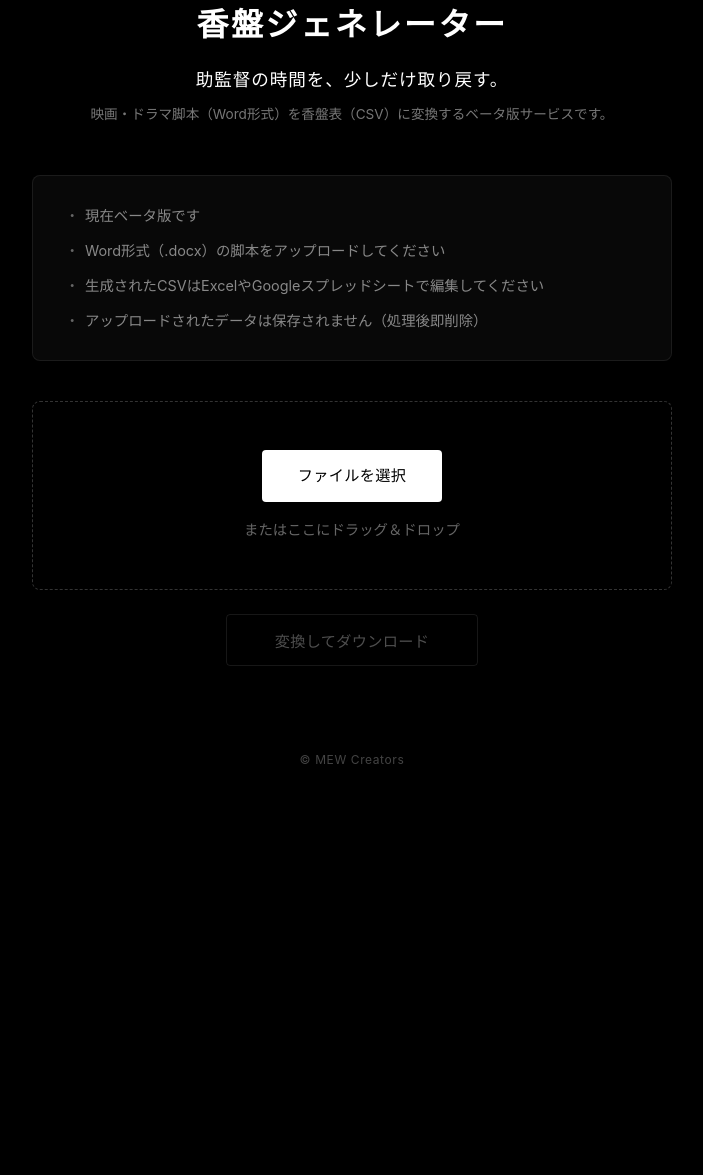
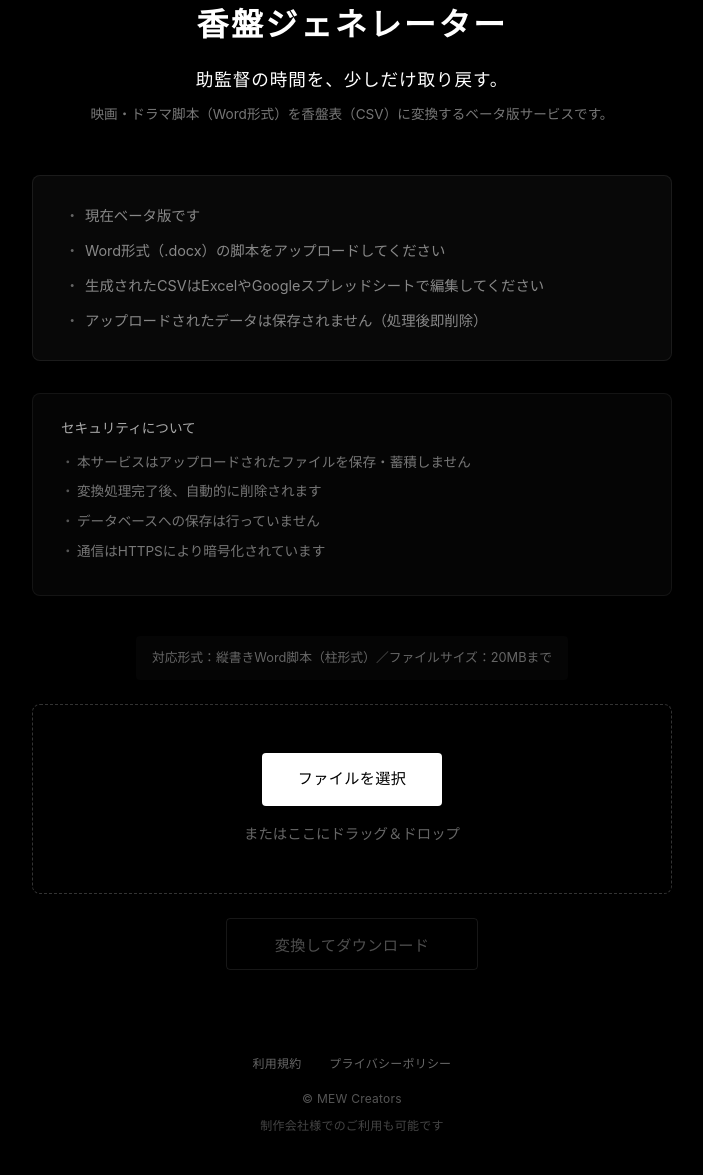
Before and after one commit to kyakuhonshin/kouban-generator, a FastAPI app: page / in a window 1280 px wide. Shown: the part 61-1236 px from the top of the page, without its empty margins (288-991 px from the left). Before the commit the page ends 825 px from the top, so only its background shows below. Run offline with FastAPI, Linux system fonts and the light colour scheme.

Commit message:
UI/UX改善: セキュリティ表記・利用規約・プライバシーポリシー・エラー処理強化

```diff
--- a/main.py
+++ b/main.py
@@ -10,19 +10,183 @@ app = FastAPI(title="香盤ジェネレーター")
 
 templates = Jinja2Templates(directory="templates")
 
+# 最大ファイルサイズ：20MB
+MAX_FILE_SIZE = 20 * 1024 * 1024
+
 @app.get("/", response_class=HTMLResponse)
 async def index(request: Request):
     return templates.TemplateResponse("index.html", {"request": request})
 
+@app.get("/terms", response_class=HTMLResponse)
+async def terms(request: Request):
+    html_content = """
+<!DOCTYPE html>
+<html lang="ja">
+<head>
+    <meta charset="UTF-8">
+    <meta name="viewport" content="width=device-width, initial-scale=1.0">
+    <title>利用規約 - 香盤ジェネレーター</title>
+    <style>
+        * { margin: 0; padding: 0; box-sizing: border-box; }
+        body {
+            background-color: #000;
+            color: #ccc;
+            font-family: -apple-system, BlinkMacSystemFont, "Segoe UI", Roboto, "Hiragino Sans", sans-serif;
+            line-height: 1.8;
+            padding: 60px 20px;
+        }
+        .container {
+            max-width: 680px;
+            margin: 0 auto;
+        }
+        h1 {
+            color: #fff;
+            font-size: 1.5rem;
+            margin-bottom: 40px;
+            letter-spacing: 0.05em;
+        }
+        h2 {
+            color: #aaa;
+            font-size: 1.1rem;
+            margin: 32px 0 16px;
+            font-weight: 500;
+        }
+        p {
+            margin-bottom: 16px;
+            font-size: 0.95rem;
+        }
+        a {
+            color: #888;
+            text-decoration: none;
+        }
+        a:hover {
+            color: #aaa;
+        }
+        .back-link {
+            margin-top: 48px;
+            padding-top: 24px;
+            border-top: 1px solid #333;
+        }
+    </style>
+</head>
+<body>
+    <div class="container">
+        <h1>利用規約</h1>
+
+        <h2>第1条（サービス内容）</h2>
+        <p>本サービスは、脚本データをCSV形式へ変換するツールを提供するものです。</p>
+
+        <h2>第2条（データの取扱い）</h2>
+        <p>アップロードされたファイルは変換処理のみに使用され、処理完了後に削除されます。当社はデータの保存・蓄積を行いません。</p>
+
+        <h2>第3条（利用者責任）</h2>
+        <p>利用者は、自らの責任において脚本データをアップロードするものとします。</p>
+
+        <h2>第4条（免責）</h2>
+        <p>本サービスの利用により生じた損害について、当社は一切の責任を負いません。変換精度を保証するものではありません。</p>
+
+        <h2>第5条（サービスの停止・変更）</h2>
+        <p>当社は予告なくサービスを変更・停止する場合があります。</p>
+
+        <h2>第6条（禁止事項）</h2>
+        <p>違法コンテンツのアップロードは禁止します。</p>
+
+        <div class="back-link">
+            <a href="/">← トップページに戻る</a>
+        </div>
+    </div>
+</body>
+</html>
+"""
+    return HTMLResponse(content=html_content)
+
+@app.get("/privacy", response_class=HTMLResponse)
+async def privacy(request: Request):
+    html_content = """
+<!DOCTYPE html>
+<html lang="ja">
+<head>
+    <meta charset="UTF-8">
+    <meta name="viewport" content="width=device-width, initial-scale=1.0">
+    <title>プライバシーポリシー - 香盤ジェネレーター</title>
+    <style>
+        * { margin: 0; padding: 0; box-sizing: border-box; }
+        body {
+            background-color: #000;
+            color: #ccc;
+            font-family: -apple-system, BlinkMacSystemFont, "Segoe UI", Roboto, "Hiragino Sans", sans-serif;
+            line-height: 1.8;
+            padding: 60px 20px;
+        }
+        .container {
+            max-width: 680px;
+            margin: 0 auto;
+        }
+        h1 {
+            color: #fff;
+            font-size: 1.5rem;
+            margin-bottom: 40px;
+            letter-spacing: 0.05em;
+        }
+        h2 {
+            color: #aaa;
+            font-size: 1.1rem;
+            margin: 32px 0 16px;
+            font-weight: 500;
+        }
+        p {
+            margin-bottom: 16px;
+            font-size: 0.95rem;
+        }
+        a {
+            color: #888;
+            text-decoration: none;
+        }
+        a:hover {
+            color: #aaa;
+        }
+        .back-link {
+            margin-top: 48px;
+            padding-top: 24px;
+            border-top: 1px solid #333;
+        }
+    </style>
+</head>
+<body>
+    <div class="container">
+        <h1>プライバシーポリシー</h1>
+
+        <h2>個人情報の収集について</h2>
+        <p>本サービスは個人情報の収集を目的としません。アップロードされたファイルは変換処理のみに使用され、サーバー上に保存されることはありません。</p>
+
+        <h2>アクセス解析</h2>
+        <p>現在、個人を特定できるアクセス解析は導入していません。</p>
+
+        <h2>お問い合わせ</h2>
+        <p>ご質問がございましたら、MEW Creatorsまでお問い合わせください。</p>
+
+        <div class="back-link">
+            <a href="/">← トップページに戻る</a>
+        </div>
+    </div>
+</body>
+</html>
+"""
+    return HTMLResponse(content=html_content)
+
 @app.post("/upload")
 async def upload_file(file: UploadFile = File(...)):
+    # ファイルサイズチェック
+    content = await file.read()
+    if len(content) > MAX_FILE_SIZE:
+        return {"error": "ファイルサイズは20MBまでです"}
+
     # docx以外は拒否
     if not file.filename.endswith('.docx'):
         return {"error": "docxファイルのみ対応しています"}
 
     # 一時ファイルに保存
     with tempfile.NamedTemporaryFile(delete=False, suffix='.docx') as tmp:
-        content = await file.read()
         tmp.write(content)
         tmp_path = tmp.name
 
@@ -40,7 +204,7 @@ async def upload_file(file: UploadFile = File(...)):
             headers={"Content-Disposition": "attachment; filename=kouban.csv"}
         )
     except Exception as e:
-        return {"error": f"処理エラー: {str(e)}"}
+        return {"error": f"解析エラー: {str(e)}"}
     finally:
         # 一時ファイル削除
         if os.path.exists(tmp_path):
--- a/templates/index.html
+++ b/templates/index.html
@@ -65,7 +65,7 @@
             border: 1px solid rgba(255, 255, 255, 0.08);
             border-radius: 8px;
             padding: 28px 32px;
-            margin-bottom: 40px;
+            margin-bottom: 32px;
             text-align: left;
         }
 
@@ -91,6 +91,52 @@
             position: absolute;
             left: 0;
             color: #666;
+        }
+
+        .security-block {
+            background-color: rgba(255, 255, 255, 0.02);
+            border: 1px solid rgba(255, 255, 255, 0.06);
+            border-radius: 8px;
+            padding: 24px 28px;
+            margin-bottom: 40px;
+            text-align: left;
+        }
+
+        .security-title {
+            font-size: 0.85rem;
+            color: #aaa;
+            margin-bottom: 12px;
+            font-weight: 500;
+        }
+
+        .security-block ul {
+            list-style: none;
+            padding: 0;
+        }
+
+        .security-block li {
+            font-size: 0.85rem;
+            color: #777;
+            margin-bottom: 8px;
+            padding-left: 16px;
+            position: relative;
+        }
+
+        .security-block li::before {
+            content: "・";
+            position: absolute;
+            left: 0;
+            color: #555;
+        }
+
+        .format-note {
+            font-size: 0.8rem;
+            color: #666;
+            margin-bottom: 24px;
+            padding: 12px 16px;
+            background-color: rgba(255, 255, 255, 0.02);
+            border-radius: 4px;
+            display: inline-block;
         }
 
         .upload-area {
@@ -137,6 +183,17 @@
             margin-top: 16px;
             font-size: 0.9rem;
             color: #666;
+        }
+
+        .file-size-error {
+            font-size: 0.85rem;
+            color: #c44;
+            margin-top: 12px;
+            display: none;
+        }
+
+        .file-size-error.active {
+            display: block;
         }
 
         .submit-btn {
@@ -187,7 +244,13 @@
         }
 
         .loading p {
-            font-size: 0.85rem;
+            font-size: 0.9rem;
+            color: #888;
+            margin-bottom: 4px;
+        }
+
+        .loading .eta {
+            font-size: 0.8rem;
             color: #666;
         }
 
@@ -197,19 +260,56 @@
         }
 
         .error {
-            color: #c44;
+            color: #c88;
+            background-color: rgba(200, 100, 100, 0.1);
+            padding: 16px 20px;
+            border-radius: 6px;
+            text-align: left;
+        }
+
+        .error-title {
+            font-weight: 500;
+            margin-bottom: 8px;
+            color: #caa;
+        }
+
+        .error-hint {
+            font-size: 0.85rem;
+            color: #a88;
+            margin-top: 8px;
         }
 
         .success {
-            color: #4a4;
+            color: #8c8;
         }
 
         footer {
             margin-top: auto;
             padding-top: 60px;
             font-size: 0.75rem;
+            color: #555;
+            letter-spacing: 0.02em;
+            text-align: center;
+        }
+
+        .footer-links {
+            margin-bottom: 16px;
+        }
+
+        .footer-links a {
+            color: #666;
+            text-decoration: none;
+            margin: 0 12px;
+            transition: color 0.2s;
+        }
+
+        .footer-links a:hover {
+            color: #999;
+        }
+
+        .company-note {
             color: #444;
-            letter-spacing: 0.05em;
+            margin-top: 8px;
         }
     </style>
 </head>
@@ -230,11 +330,24 @@
             </ul>
         </div>
 
+        <div class="security-block">
+            <div class="security-title">セキュリティについて</div>
+            <ul>
+                <li>本サービスはアップロードされたファイルを保存・蓄積しません</li>
+                <li>変換処理完了後、自動的に削除されます</li>
+                <li>データベースへの保存は行っていません</li>
+                <li>通信はHTTPSにより暗号化されています</li>
+            </ul>
+        </div>
+
+        <div class="format-note">対応形式：縦書きWord脚本（柱形式）／ファイルサイズ：20MBまで</div>
+
         <form id="uploadForm" enctype="multipart/form-data">
             <div class="upload-area" id="dropArea">
                 <label for="fileInput" class="upload-btn">ファイルを選択</label>
                 <input type="file" id="fileInput" name="file" accept=".docx">
                 <p class="file-name" id="fileName">またはここにドラッグ＆ドロップ</p>
+                <p class="file-size-error" id="fileSizeError">ファイルサイズは20MBまでです</p>
             </div>
 
             <button type="submit" class="submit-btn" id="submitBtn" disabled>変換してダウンロード</button>
@@ -242,28 +355,60 @@
 
         <div class="loading" id="loading">
             <div class="spinner"></div>
-            <p>処理中...</p>
+            <p>解析中...</p>
+            <p class="eta">通常10〜30秒</p>
         </div>
 
         <div id="message" class="message"></div>
     </div>
 
-    <footer>© MEW Creators</footer>
+    <footer>
+        <div class="footer-links">
+            <a href="/terms">利用規約</a>
+            <a href="/privacy">プライバシーポリシー</a>
+        </div>
+        <div>© MEW Creators</div>
+        <div class="company-note">制作会社様でのご利用も可能です</div>
+    </footer>
 
     <script>
         const dropArea = document.getElementById('dropArea');
         const fileInput = document.getElementById('fileInput');
         const fileName = document.getElementById('fileName');
+        const fileSizeError = document.getElementById('fileSizeError');
         const submitBtn = document.getElementById('submitBtn');
         const uploadForm = document.getElementById('uploadForm');
         const loading = document.getElementById('loading');
         const message = document.getElementById('message');
 
+        const MAX_FILE_SIZE = 20 * 1024 * 1024; // 20MB
+
+        function validateFile(file) {
+            if (!file.name.endsWith('.docx')) {
+                return { valid: false, error: 'docx' };
+            }
+            if (file.size > MAX_FILE_SIZE) {
+                return { valid: false, error: 'size' };
+            }
+            return { valid: true };
+        }
+
         fileInput.addEventListener('change', function() {
             if (this.files.length > 0) {
-                fileName.textContent = this.files[0].name;
-                submitBtn.disabled = false;
-                message.innerHTML = '';
+                const file = this.files[0];
+                const validation = validateFile(file);
+
+                if (validation.valid) {
+                    fileName.textContent = file.name;
+                    fileSizeError.classList.remove('active');
+                    submitBtn.disabled = false;
+                    message.innerHTML = '';
+                } else if (validation.error === 'size') {
+                    fileName.textContent = 'またはここにドラッグ＆ドロップ';
+                    fileSizeError.classList.add('active');
+                    submitBtn.disabled = true;
+                    fileInput.value = '';
+                }
             }
         });
 
@@ -282,13 +427,25 @@
 
             const files = e.dataTransfer.files;
             if (files.length > 0) {
-                if (files[0].name.endsWith('.docx')) {
+                const file = files[0];
+                const validation = validateFile(file);
+
+                if (validation.valid) {
                     fileInput.files = files;
-                    fileName.textContent = files[0].name;
+                    fileName.textContent = file.name;
+                    fileSizeError.classList.remove('active');
                     submitBtn.disabled = false;
                     message.innerHTML = '';
-                } else {
-                    message.innerHTML = '<p class="error">docxファイルのみ対応しています</p>';
+                } else if (validation.error === 'docx') {
+                    message.innerHTML = `
+                        <div class="error">
+                            <div class="error-title">対応していないファイル形式です</div>
+                            <div>Word形式（.docx）のファイルをアップロードしてください</div>
+                            <div class="error-hint">対応形式：縦書きWord脚本（柱形式）</div>
+                        </div>
+                    `;
+                } else if (validation.error === 'size') {
+                    fileSizeError.classList.add('active');
                 }
             }
         });
@@ -325,10 +482,22 @@
                     fileName.textContent = 'またはここにドラッグ＆ドロップ';
                 } else {
                     const data = await response.json();
-                    message.innerHTML = `<p class="error">${data.error || 'エラーが発生しました'}</p>`;
+                    const errorMsg = data.error || 'エラーが発生しました';
+                    message.innerHTML = `
+                        <div class="error">
+                            <div class="error-title">処理できませんでした</div>
+                            <div>${errorMsg}</div>
+                            <div class="error-hint">対応形式：縦書きWord脚本（柱形式）<br>ファイルサイズ：20MBまで</div>
+                        </div>
+                    `;
                 }
             } catch (error) {
-                message.innerHTML = '<p class="error">通信エラーが発生しました</p>';
+                message.innerHTML = `
+                    <div class="error">
+                        <div class="error-title">通信エラーが発生しました</div>
+                        <div>時間をおいて再度お試しください</div>
+                    </div>
+                `;
             } finally {
                 loading.classList.remove('active');
                 submitBtn.disabled = fileInput.files.length === 0;
```
